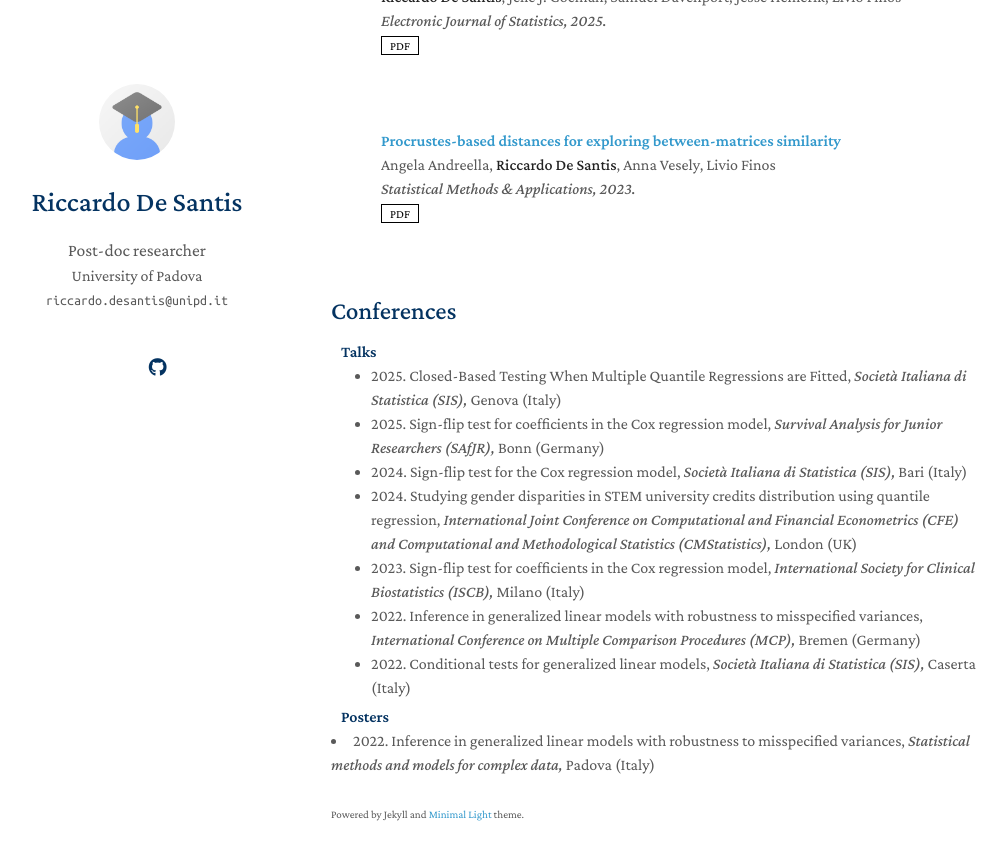
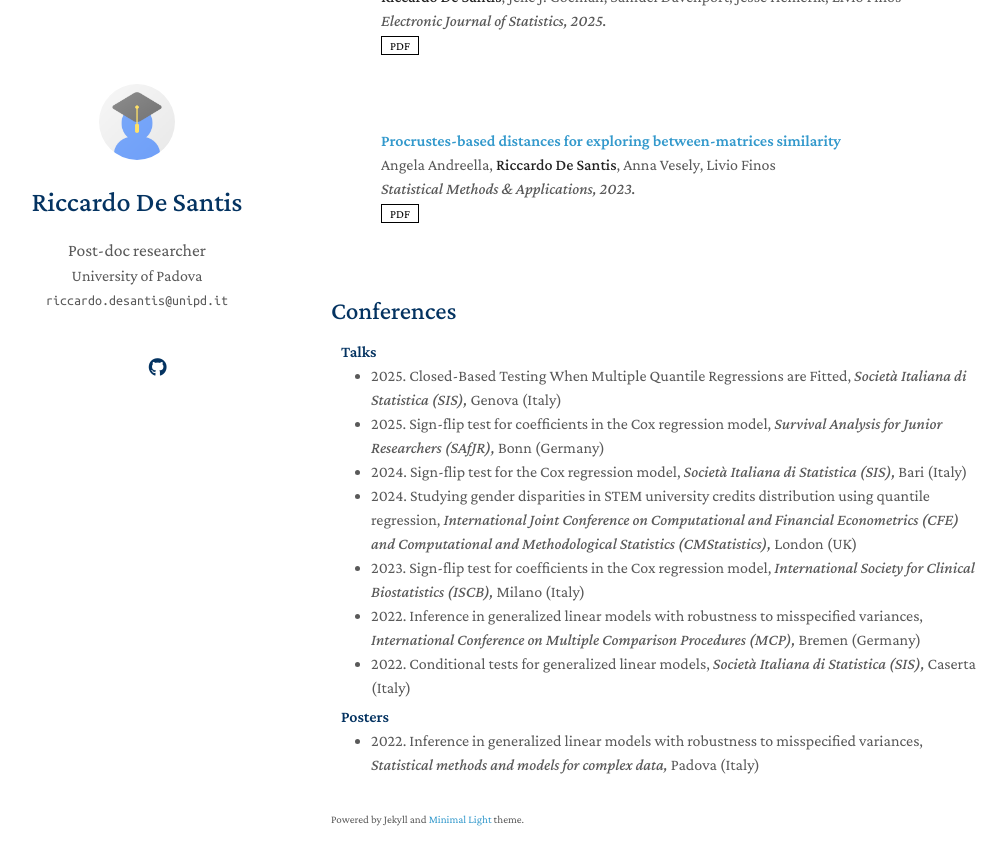
Before and after one commit to Rickdesa/rickdesa.github.io, a Jekyll site: the page built from index.md, in a window 1280 px wide and 900 px high, scrolled down 907 px. Shown: the top 865 px of the window, without its empty margins (139-1145 px from the left). Built offline with Jekyll 4.4.1, drawn with Linux system fonts in a browser that asks for light colours; a style sheet for code colours, icons or effects is not loaded; our own code applies the rules of GitHub Pages for plain Markdown files.

Commit message:
Update services.md

```diff
--- a/_includes/services.md
+++ b/_includes/services.md
@@ -13,5 +13,8 @@
 </ul>
 
 <h4 style="margin:0 10px 0;">Posters</h4>
-<li><autocolor>2022. Inference in generalized linear models with robustness to misspecified variances, <em>Statistical methods and models for
+
+<ul style="margin:0 0 5px;">
+  <li><autocolor>2022. Inference in generalized linear models with robustness to misspecified variances, <em>Statistical methods and models for
 complex data,</em> Padova (Italy)</autocolor></li>
+</ul>
```
